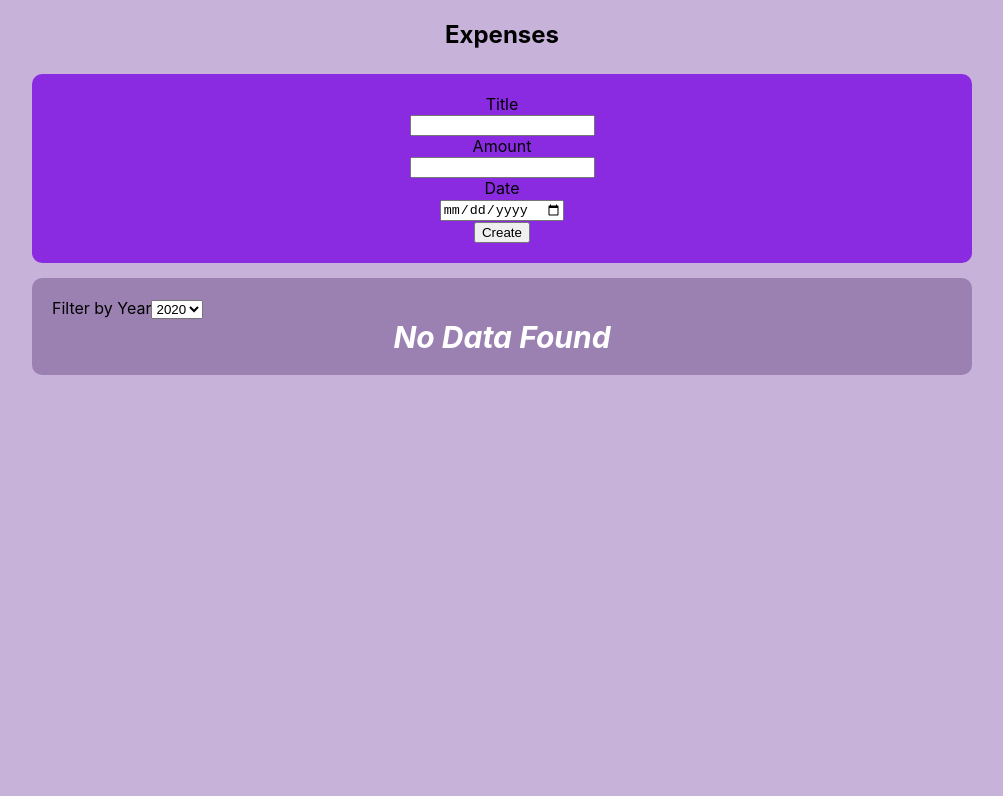
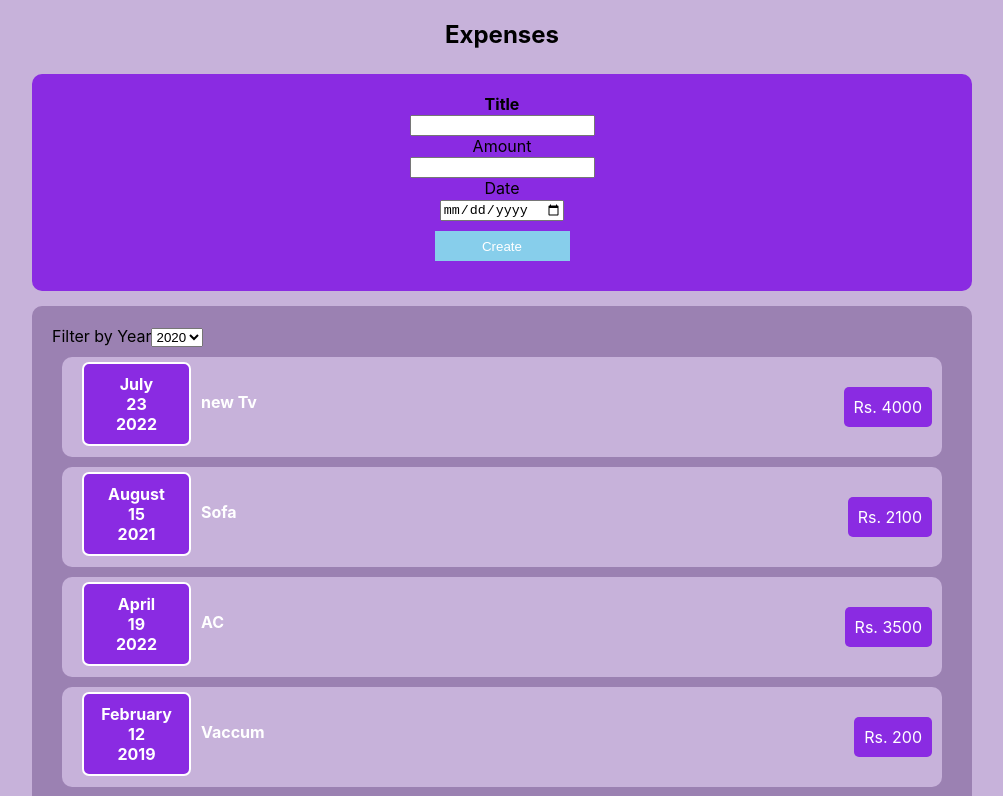
Before and after one commit to maheshp212/react-18, a React (Create React App) app in the folder priya/: page / in a window 1280 px wide. Shown: the top 796 px of the page, without its empty margins (138-1141 px from the left). Built offline with nearby package versions, Linux system fonts and the light colour scheme.

Commit message:
styled components

```diff
--- a/priya/package.json
+++ b/priya/package.json
@@ -9,6 +9,7 @@
     "react": "^18.2.0",
     "react-dom": "^18.2.0",
     "react-scripts": "5.0.1",
+    "styled-components": "^5.3.5",
     "web-vitals": "^2.1.4"
   },
   "scripts": {
--- a/priya/src/components/NewExpense/ExpenseForm.css
+++ b/priya/src/components/NewExpense/ExpenseForm.css
@@ -0,0 +1,10 @@
+.invalid{
+    color:red;
+    background-color: yellow;
+}
+.form-control{
+    width: 100px;
+    height: 100px;
+    font-weight: bold;
+}
+/*  */
--- a/priya/src/components/NewExpense/ExpenseForm.js
+++ b/priya/src/components/NewExpense/ExpenseForm.js
@@ -1,18 +1,48 @@
 import './ExpenseForm.css'
 import { useState } from 'react';
+import styled from 'styled-components';
 const ExpenseForm = (props)=>{
 
     const [entertedTitle, setEnteredTitle] = useState('');
     const [entertedAmount, setEnteredAmount] = useState('');
     const [entertedDate, setEnteredDate] = useState('');
+    const [isTitleValid, setIsTitileValid] = useState(true);
     // const [userInput, setUserInput] = useState({
     //     entertedTitle :'',
     //     entertedAmount:'',
     //     entertedDate: '',
     // });
 
+
+    var name = 'mahesh';
+
+    var str = 'hello ' + name;
+    var str2 = "hello" + name + "asdf asdf  asddf a" + isTitleValid + "asdfasdf asdf a dsfa sdf";
+    var str3 = `hello ${name} asd asd fasdf sd wer sdv asdf a ${isTitleValid} asdf asf asdf asdf awef`;
+
+
+    const Button = styled.button `
+    background-color: skyblue;
+    width: 135px;
+    height: 30px;
+    border: none;
+    margin: 10px;
+    cursor: pointer;
+
+    &.asdf{
+        color:white
+    }
+    &:hover {
+        background-color: #c49bdb;
+    }
+    `;
     const titleChangeHandler = (event)=>{
          setEnteredTitle(event.target.value);
+         if(event.target.value.trim()){
+            setIsTitileValid(true)
+         } else {
+            setIsTitileValid(false);
+         }
         //setUserInput({...userInput, entertedTitle: event.target.value});
 
         // setUserInput((prevState)=>{
@@ -36,6 +66,9 @@ const ExpenseForm = (props)=>{
     }
     const submitHandler = (event)=>{
         event.preventDefault();
+
+        // adding validation logics while saving the data
+        if(entertedTitle.trim() && entertedAmount && entertedDate ){
             const expenseData = {
                 title: entertedTitle,
                 amount : entertedAmount,
@@ -47,12 +80,21 @@ const ExpenseForm = (props)=>{
             setEnteredDate('');
 
             props.onSaveExpensesData(expenseData);
+            setIsTitileValid(true)
+        } else {
+            setIsTitileValid(false)
+        }
 
     }
     return <form onSubmit={submitHandler}>
         <div>
-            <label> Title</label>
+            {/* <label style={{color: !isTitleValid ? 'red': 'black', backgroundColor:!isTitleValid ? 'yellow': 'white'}}> Title</label> */}
+            {/* <div><input type="text" style={{borderColor:!isTitleValid ? 'red': 'transparent', borderStyle:'solid'}} value={entertedTitle} onChange={titleChangeHandler} /></div> */}
+            {/* <label className={'form-control' + (!isTitleValid ? 'invalid': '') + 'asdf' } > Title</label> */}
+
+            <label className={` ${!isTitleValid ? 'invalid': ''}   form-control  `} > Title</label>
             <div><input type="text" value={entertedTitle} onChange={titleChangeHandler} /></div>
+
         </div>
         <div>
             <label> Amount</label>
@@ -63,7 +105,7 @@ const ExpenseForm = (props)=>{
             <div><input type="date" value={entertedDate} onChange={dateChangeHandler}/></div>
         </div>
         <div>
-            <button >Create</button>
+            <Button className='asdf' >Create</Button>
         </div>
     </form>
 }
--- a/priya/src/components/expenses/Expenses.js
+++ b/priya/src/components/expenses/Expenses.js
@@ -36,7 +36,7 @@ const Expenses = (props) => {
         selected={filterYear}
         onchangeFilter={filterChangeHandler}
       />
-      <ExpenseList items={filteredExpenses} />
+      <ExpenseList items={expenseList} />
       {/* {filteredContent} */}
       {/* {filteredExpenses.length == 0  &&  <p>No Data Found</p>}
 
```
Also changed, not shown: 1 other file (tests, documents, lock files or other folders). Lines whose indentation alone changed are shown as unchanged.
